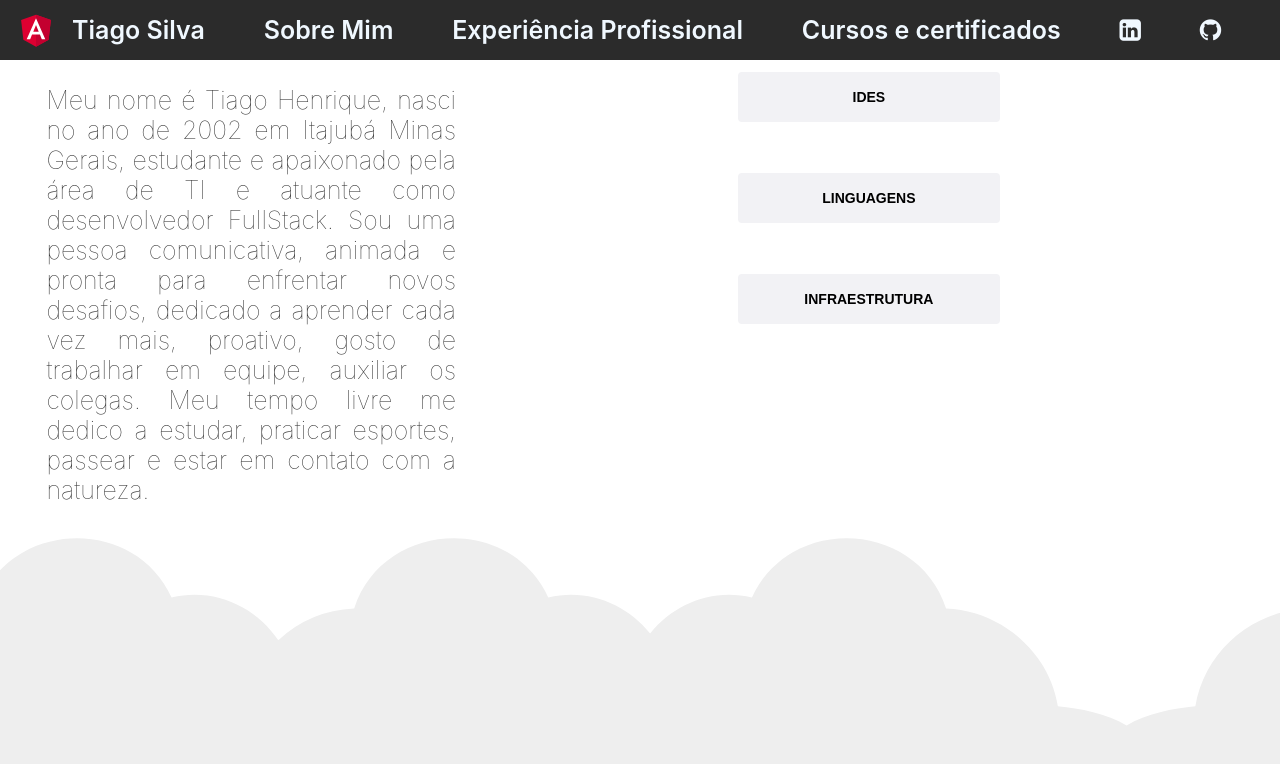
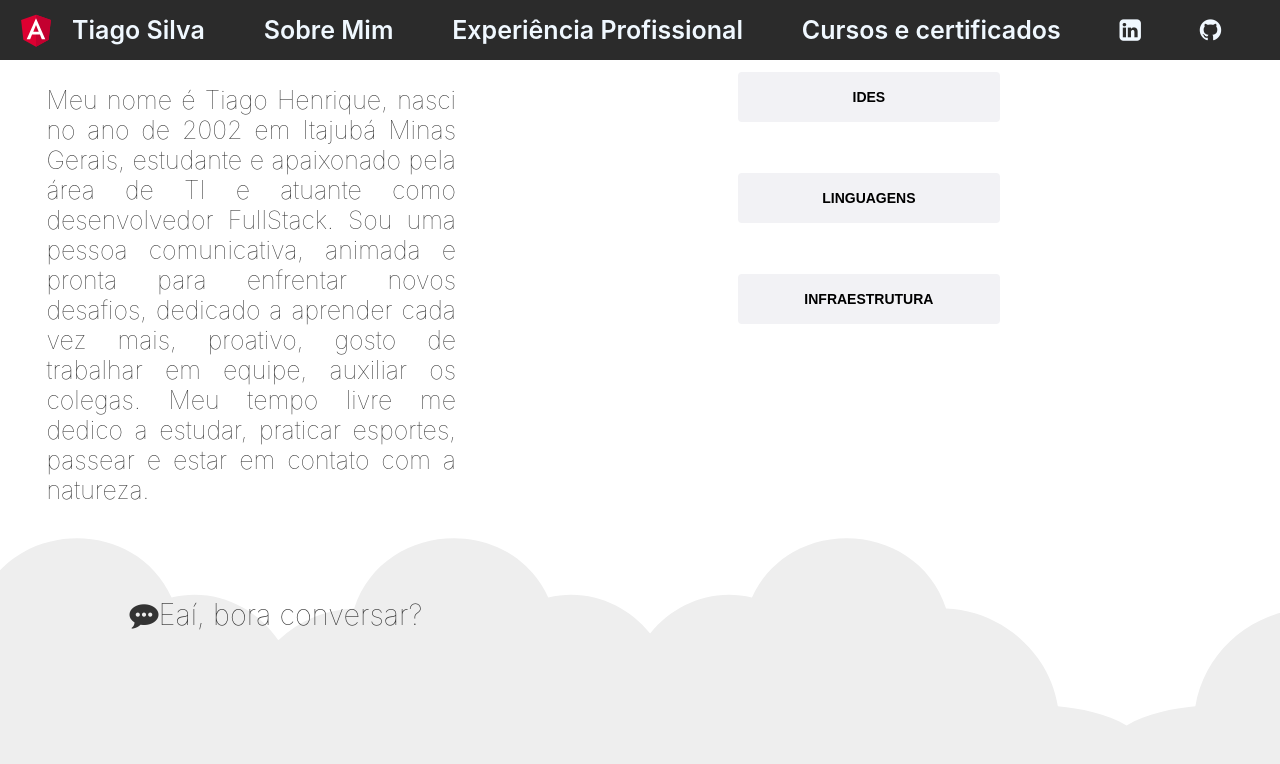
Before and after one commit to TiagoHSF/Tiago-Silva, an Angular app: page /sobre in a window 1280 px wide. Shown: the top 764 px of the page. Built offline with nearby package versions, Linux system fonts and the light colour scheme.

Commit message:
lets chat

```diff
--- a/src/app/sobre-mim/sobre-mim.component.html
+++ b/src/app/sobre-mim/sobre-mim.component.html
@@ -9,6 +9,8 @@
       a estudar, praticar esportes, passear e estar em contato com a natureza.
     <body>
 
+      <span class="conversar"><i class="fa fa-commenting" aria-hidden="true"></i>Eaí, bora conversar?</span>
+
       <button class="botao-ide texto-interno-button" (click)="abrirModalIDE()"> IDES </button>
       <button class="botao-linguagens texto-interno-button" (click)="abrirModalLinguagens()"> LINGUAGENS </button>
       <button class="botao-aws texto-interno-button" (click)="abrirModalAws()"> INFRAESTRUTURA </button>
--- a/src/app/sobre-mim/sobre-mim.component.scss
+++ b/src/app/sobre-mim/sobre-mim.component.scss
@@ -57,3 +57,10 @@ button:hover {
     color: #ffffff;
     background-color: #0e8d52;
 }
+
+.conversar {
+    top: 109%;
+    position: absolute;
+    font-size: 29px;
+    left: 25%;
+}
```
